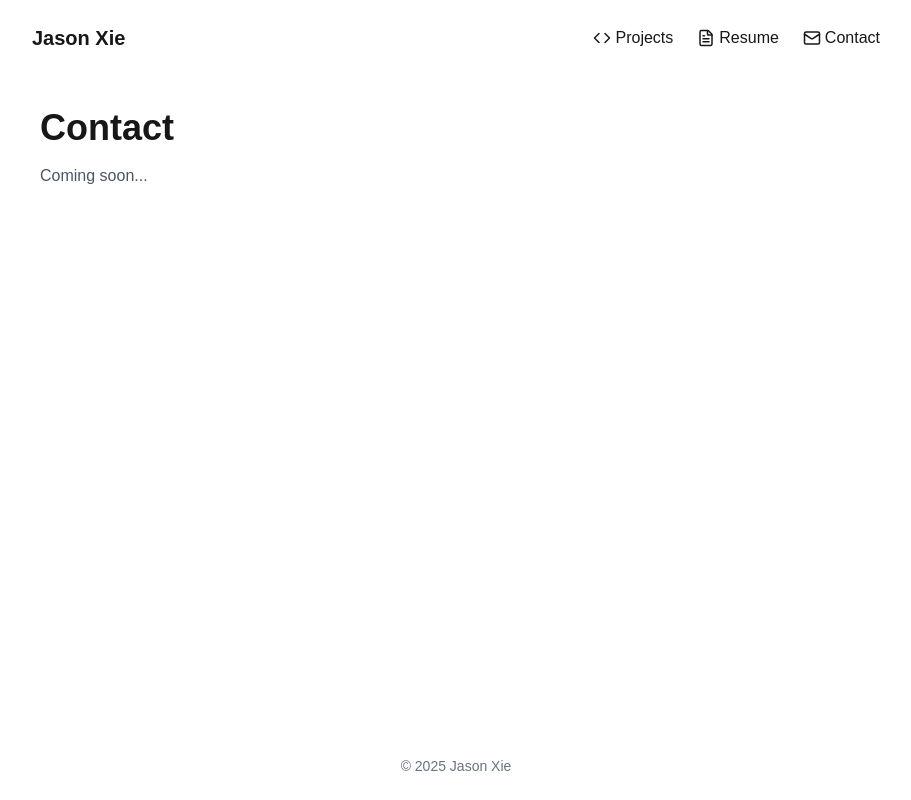
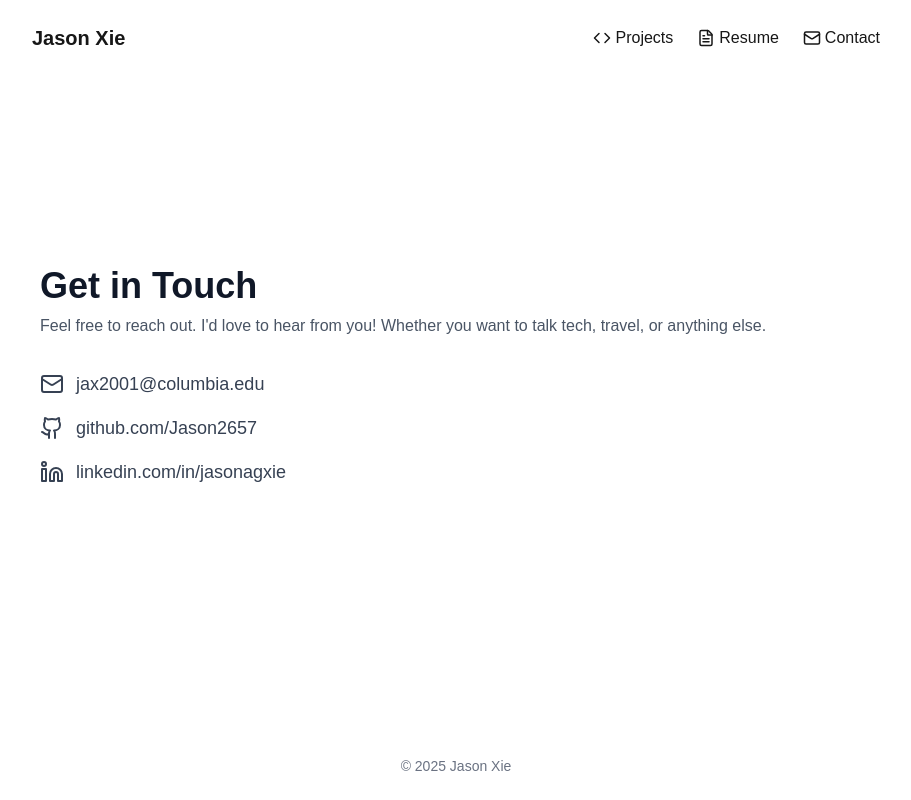
Before and after one commit to Jason2657/portfolio-website, a Next.js app: page /contact in a window 1280 px wide. Shown: the whole page, without its empty margins (184-1095 px from the left). Built offline with nearby package versions, Linux system fonts and the light colour scheme.

Commit message:
Added resume and contact page details

```diff
--- a/app/contact/page.tsx
+++ b/app/contact/page.tsx
@@ -1,9 +1,44 @@
 // app/contact/page.tsx
+import { Mail, Github, Linkedin } from "lucide-react";
+
 export default function Contact() {
-    return (
-      <div className="p-8 max-w-4xl mx-auto">
-        <h1 className="text-4xl font-bold">Contact</h1>
-        <p className="mt-4 text-gray-600">Coming soon...</p>
+  return (
+    <div className="p-6 md:p-8 max-w-4xl mx-auto min-h-[calc(100vh-200px)] flex items-center">
+      <div>
+        <h1 className="text-4xl font-bold text-gray-900">Get in Touch</h1>
+        <p className="text-gray-600 mt-2">
+          Feel free to reach out. I'd love to hear from you! Whether you want to talk tech, travel, or anything else.
+        </p>
+
+        {/* Contact Links */}
+        <div className="mt-8 space-y-4">
+
+            <a href="mailto:jax2001@columbia.edu"
+            className="flex items-center gap-3 text-lg text-gray-700 hover:text-blue-500 transition"
+          >
+            <Mail size={24} />
+            jax2001@columbia.edu
+          </a>
+
+
+            <a href="https://github.com/Jason2657"
+            target="_blank"
+            className="flex items-center gap-3 text-lg text-gray-700 hover:text-blue-500 transition"
+          >
+            <Github size={24} />
+            github.com/Jason2657
+          </a>
+
+
+            <a href="https://linkedin.com/in/jasonagxie"
+            target="_blank"
+            className="flex items-center gap-3 text-lg text-gray-700 hover:text-blue-500 transition"
+          >
+            <Linkedin size={24} />
+            linkedin.com/in/jasonagxie
+          </a>
+        </div>
       </div>
-    );
-  }
+    </div>
+  );
+}
--- a/app/projects/page.tsx
+++ b/app/projects/page.tsx
@@ -6,7 +6,7 @@ export default function Projects() {
   return (
     <div className="p-6 md:p-8 max-w-5xl mx-auto">
       <h1 className="text-4xl font-bold text-gray-900">Projects</h1>
-      <p className="text-gray-600 mt-2">A selection of things I've built.</p>
+      <p className="text-gray-600 mt-2">A selection of things I've built. More coming soon!</p>
 
       {/* Project Grid */}
       <div className="grid grid-cols-1 md:grid-cols-2 gap-6 mt-8">
--- a/app/resume/page.tsx
+++ b/app/resume/page.tsx
@@ -1,9 +1,29 @@
 // app/resume/page.tsx
+import { Download } from "lucide-react";
+
 export default function Resume() {
-    return (
-      <div className="p-8 max-w-4xl mx-auto">
-        <h1 className="text-4xl font-bold">Resume</h1>
-        <p className="mt-4 text-gray-600">Coming soon...</p>
+  return (
+    <div className="p-6 md:p-8 max-w-4xl mx-auto">
+      <div className="flex items-center justify-between mb-6">
+        <h1 className="text-4xl font-bold text-gray-900">Resume</h1>
+
+          <a href="/Jason_Xie_Resume.pdf"
+          download
+          className="flex items-center gap-2 px-4 py-2 bg-blue-500 text-white rounded-lg hover:bg-blue-600 transition"
+        >
+          <Download size={18} />
+          Download
+        </a>
       </div>
-    );
-  }
+
+      {/* PDF Embed */}
+      <div className="w-full h-[80vh] border border-gray-200 rounded-lg overflow-hidden">
+        <iframe
+          src="/Jason_Xie_Resume.pdf"
+          className="w-full h-full"
+          title="Resume"
+        />
+      </div>
+    </div>
+  );
+}
```
Also changed, not shown: 1 other file (tests, documents, lock files or other folders).
